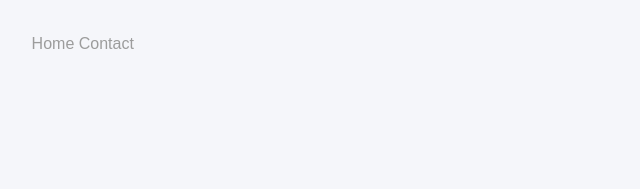
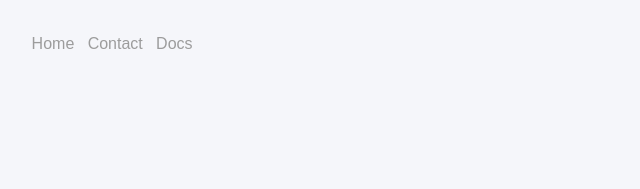
Before and after one commit to Alpha-Tshibangu/chmc-ai, a website: page index.html in a window 1280 px wide. Shown: the top 189 px of the page, 8-648 px from the left. Drawn offline with nearby package versions, Linux system fonts and the light colour scheme.

Commit message:
added link to docs on index.html

```diff
--- a/index.html
+++ b/index.html
@@ -14,14 +14,22 @@
         <a
           target="”_blank”"
           style="text-decoration: none"
-          href="https://www.chisholmmedicalcentre.com.au/index.php"
+          href="https://www.chisholmmedicalcentre.com.au/"
           >Home</a
         >
+        &nbsp;
         <a
           target="”_blank”"
           style="text-decoration: none"
           href="https://www.chisholmmedicalcentre.com.au/index.php#contact"
           >Contact</a
+        >
+        &nbsp;
+        <a
+          target="”_blank”"
+          style="text-decoration: none"
+          href="https://github.com/Alpha-Tshibangu/chmc-ai"
+          >Docs</a
         >
       </div>
       <div class="logo-container fade-in">
```
